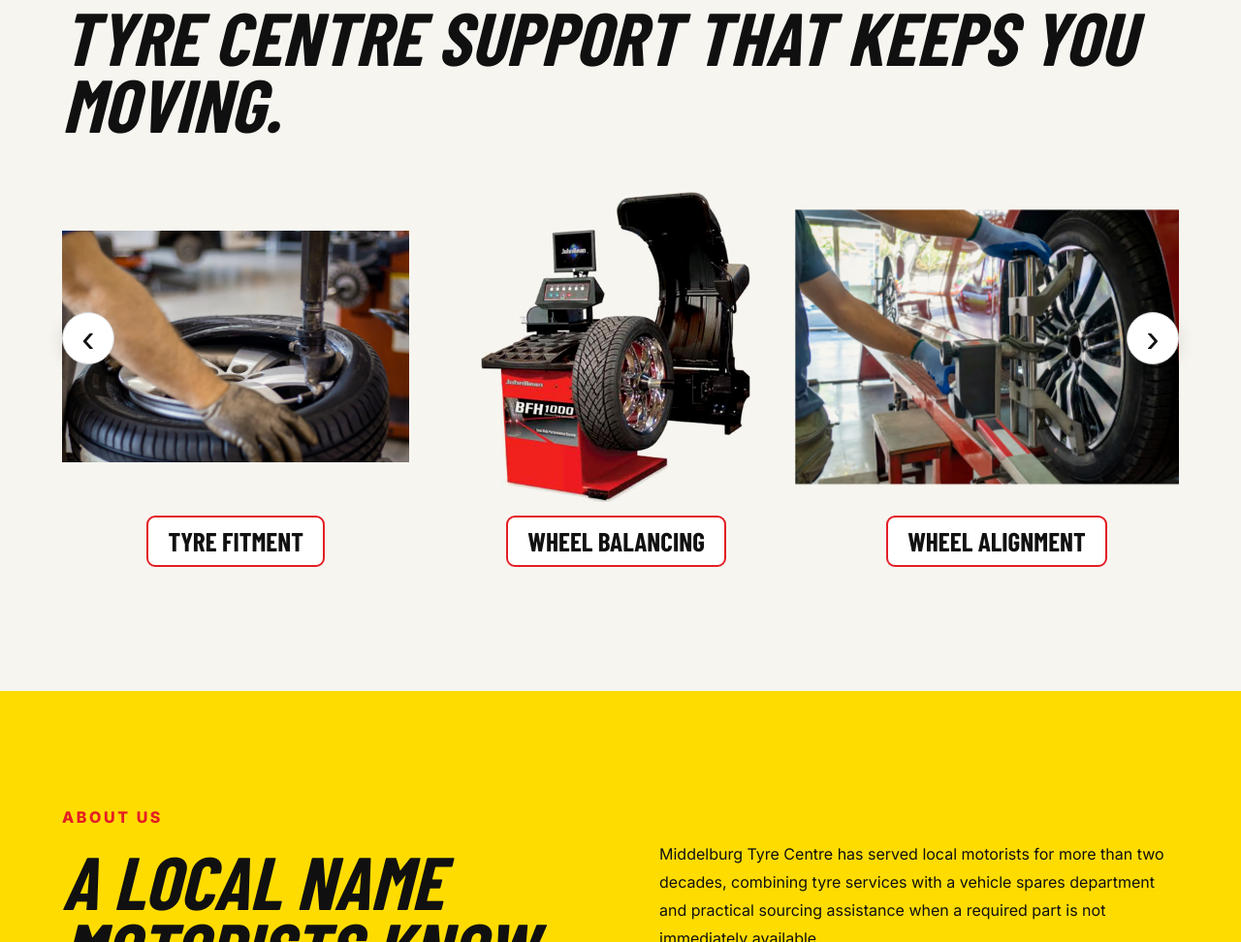
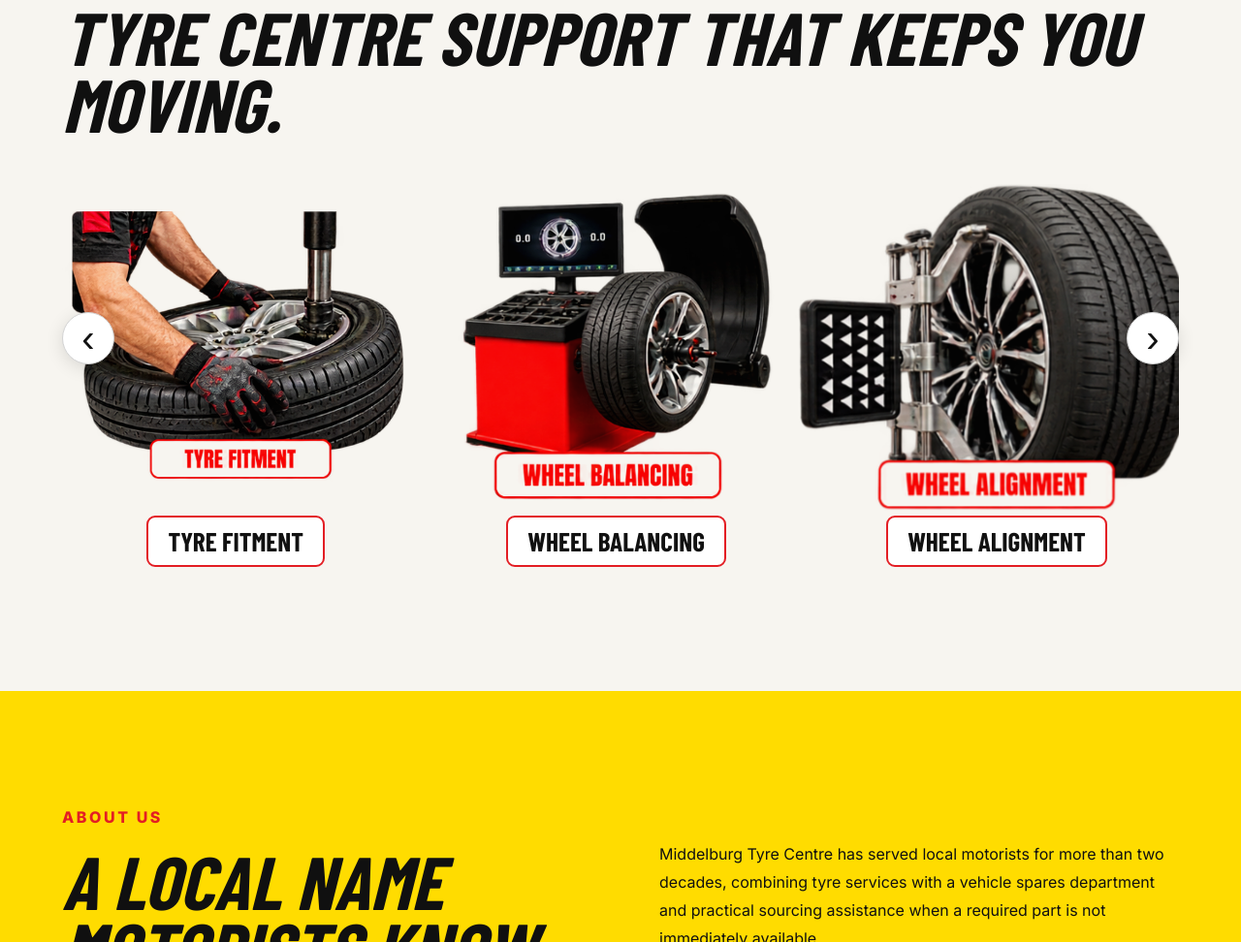
Before and after one commit to hopemtengwane/Middelburg-Tyre-Centre, a plain HTML site: page index.html in a window 1280 px wide. Shown: the part 2523-3495 px from the top of the page at 97% size. Drawn offline with nearby package versions, Linux system fonts and the light colour scheme; a web font is replaced by a local one.

Commit message:
Use new transparent service carousel images

```diff
--- a/index.html
+++ b/index.html
@@ -1,11 +1,11 @@
-<!doctype html><html lang="en"><head><meta charset="utf-8"><meta name="viewport" content="width=device-width,initial-scale=1"><title>Middelburg Tyre Centre | Tyres & Vehicle Spares</title><meta name="description" content="Middelburg Tyre Centre in Middelburg, Eastern Cape. Tyres, vehicle spares and fitment support. Accredited Dunlop Zone dealer."><link rel="stylesheet" href="styles.css?v=20261004-6"><link rel="stylesheet" href="refinements.css?v=20261004-11"></head><body>
+<!doctype html><html lang="en"><head><meta charset="utf-8"><meta name="viewport" content="width=device-width,initial-scale=1"><title>Middelburg Tyre Centre | Tyres & Vehicle Spares</title><meta name="description" content="Middelburg Tyre Centre in Middelburg, Eastern Cape. Tyres, vehicle spares and fitment support. Accredited Dunlop Zone dealer."><link rel="stylesheet" href="styles.css?v=20261004-6"><link rel="stylesheet" href="refinements.css?v=20261004-12"></head><body>
 <header class="header"><a class="logo" href="#home"><img src="assets/mtc-logo-v12.png" alt="Middelburg Tyre Centre - Accredited Dunlop Zone Dealer"></a><button class="menu" aria-label="Open menu">☰</button><nav><a href="#home">Home</a><a href="#tyres">Tyres</a><a href="#spares">Vehicle Spares</a><a href="#services">Services</a><a href="#about">About</a><a href="#contact">Contact</a></nav><a class="header-call" href="tel:+27498422229">049 842 2229</a></header>
 <main>
 <section class="hero" id="home"><div class="shade"></div><div class="hero-inner"><p class="eyebrow">TYRES · VEHICLE SPARES · FITMENT SUPPORT</p><h1>KEEPING<br><em>MIDDELBURG</em><br>MOVING.</h1><p class="lead">Local tyre and vehicle spares support for motorists in Middelburg and the surrounding Eastern Cape.</p><div class="actions"><a class="primary" href="#quote">Request a Quote →</a><a class="secondary" href="tel:+27498422229">Call Us</a><a class="text-link" target="_blank" rel="noopener" href="https://www.google.com/maps/dir/?api=1&destination=73A%20Meintjies%20Street%2C%20Middelburg%2C%20Eastern%20Cape%2C%205900">Get Directions ↗</a></div></div></section>
 <section class="trust"><article><b>LOCAL EXPERTISE</b><span>Middelburg, Eastern Cape</span></article><article><b>20+ YEARS</b><span>Serving local motorists</span></article><article><b>TYRES + SPARES</b><span>One convenient centre</span></article></section>
 <div class="tyre-spares-bg"><section class="section split" id="tyres"><div><p class="kicker">TYRES</p><h2>The right tyre for your vehicle.</h2><p>Whether you drive a passenger car, bakkie or SUV, speak to the team about the right tyre for your vehicle and driving needs.</p><a class="primary" href="#quote">Find Your Tyre →</a></div><div class="feature-card"><img class="dunlop-zone-logo" src="assets/Dunlop%20Zone%20Logo.png" alt="Dunlop Zone"><h3>Accredited Dunlop Zone Dealer</h3><p>Get Dunlop tyre assistance from an accredited local dealer.</p></div></section>
 <section class="section dark" id="spares"><p class="kicker">VEHICLE SPARES</p><h2>Need a part? Ask us to source it.</h2><div class="cards"><article><h3>Service Parts</h3><p>Filters, belts and routine replacement parts.</p></article><article><h3>Braking</h3><p>Enquire about replacement braking components.</p></article><article><h3>Suspension & Steering</h3><p>Help sourcing common suspension and steering parts.</p></article><article><h3>Electrical & Batteries</h3><p>Vehicle electrical and battery enquiries.</p></article></div></section></div>
-<section class="section service-showcase" id="services"><p class="kicker">SERVICES</p><h2>Tyre centre support that keeps you moving.</h2><div class="service-carousel-wrap"><button class="carousel-arrow prev" aria-label="Previous services">‹</button><div class="service-carousel"><article><div class="service-image"><img src="assets/Tyre%20Fitment.jpg" alt="Tyre fitment"></div><span>Tyre Fitment</span></article><article><div class="service-image"><img src="assets/wheel%20balancing.jpg" alt="Wheel balancing"></div><span>Wheel Balancing</span></article><article><div class="service-image"><img src="assets/wheel%20alignment.png" alt="Wheel alignment"></div><span>Wheel Alignment</span></article><article><div class="service-image"><img src="assets/Tyre%20puncture%20repair.jpg" alt="Puncture and tyre repair"></div><span>Puncture &amp; Tyre Repair</span></article><article><div class="service-image"><img src="assets/Tyre%20checks.jpg" alt="Tyre checks"></div><span>Tyre Checks</span></article><article><div class="service-image"><img src="assets/vehicle%20spares%20sourcing.png" alt="Vehicle spares sourcing"></div><span>Vehicle Spares Sourcing</span></article></div><button class="carousel-arrow next" aria-label="Next services">›</button></div></section>
+<section class="section service-showcase" id="services"><p class="kicker">SERVICES</p><h2>Tyre centre support that keeps you moving.</h2><div class="service-carousel-wrap"><button class="carousel-arrow prev" aria-label="Previous services">‹</button><div class="service-carousel"><article><div class="service-image"><img src="assets/01-tyre-fitment.png?v=20261004" alt="Tyre fitment"></div><span>Tyre Fitment</span></article><article><div class="service-image"><img src="assets/02-wheel-balancing.png?v=20261004" alt="Wheel balancing"></div><span>Wheel Balancing</span></article><article><div class="service-image"><img src="assets/03-wheel-alignment.png?v=20261004" alt="Wheel alignment"></div><span>Wheel Alignment</span></article><article><div class="service-image"><img src="assets/04-puncture-tyre-repair.png?v=20261004" alt="Puncture and tyre repair"></div><span>Puncture &amp; Tyre Repair</span></article><article><div class="service-image"><img src="assets/05-tyre-checks.png?v=20261004" alt="Tyre checks"></div><span>Tyre Checks</span></article><article><div class="service-image"><img src="assets/06-vehicle-spares.png?v=20261004" alt="Vehicle spares sourcing"></div><span>Vehicle Spares Sourcing</span></article></div><button class="carousel-arrow next" aria-label="Next services">›</button></div></section>
 <section class="section about" id="about"><div><p class="kicker">ABOUT US</p><h2>A local name motorists know.</h2></div><p>Middelburg Tyre Centre has served local motorists for more than two decades, combining tyre services with a vehicle spares department and practical sourcing assistance when a required part is not immediately available.</p></section>
 <section class="section quote" id="quote"><p class="kicker">REQUEST A QUOTE</p><h2>Tell us what you need.</h2><div class="tabs"><button class="active" data-tab="tyre-form">Tyres</button><button data-tab="spares-form">Vehicle Spares</button></div><form id="tyre-form" class="quote-form active"><input required placeholder="Name"><input required placeholder="Phone number"><input placeholder="Tyre size (e.g. 205/55 R16)"><input placeholder="Vehicle make / model / year"><input type="number" min="1" placeholder="Quantity"><textarea placeholder="Anything else we should know?"></textarea><button>Prepare Enquiry</button></form><form id="spares-form" class="quote-form"><input required placeholder="Name"><input required placeholder="Phone number"><input placeholder="Vehicle make / model / year"><input required placeholder="Part required"><input placeholder="VIN / chassis number (optional)"><textarea placeholder="Anything else we should know?"></textarea><button>Prepare Enquiry</button></form><p class="form-status" aria-live="polite"></p></section>
 <section class="contact" id="contact"><div><p class="kicker">CONTACT</p><h2>Visit Middelburg Tyre Centre.</h2><p>73A Meintjies Street<br>Middelburg, Eastern Cape<br>5900</p></div><div class="contact-actions"><a href="tel:+27498422229">049 842 2229</a><a target="_blank" rel="noopener" href="https://www.google.com/maps/dir/?api=1&destination=73A%20Meintjies%20Street%2C%20Middelburg%2C%20Eastern%20Cape%2C%205900">Get Directions ↗</a></div></section>
```
